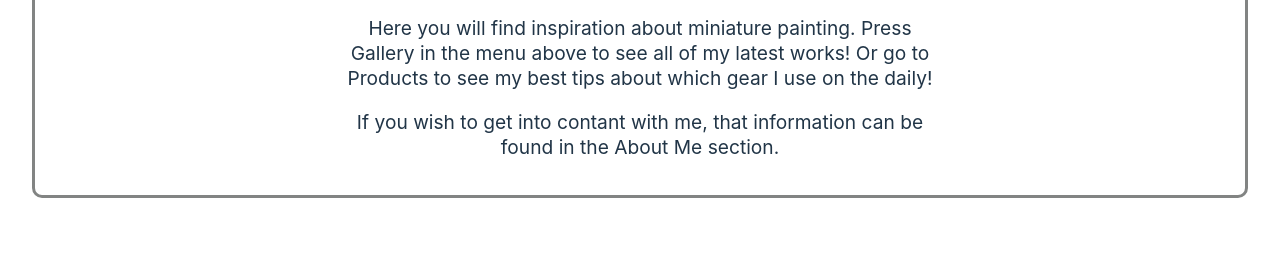
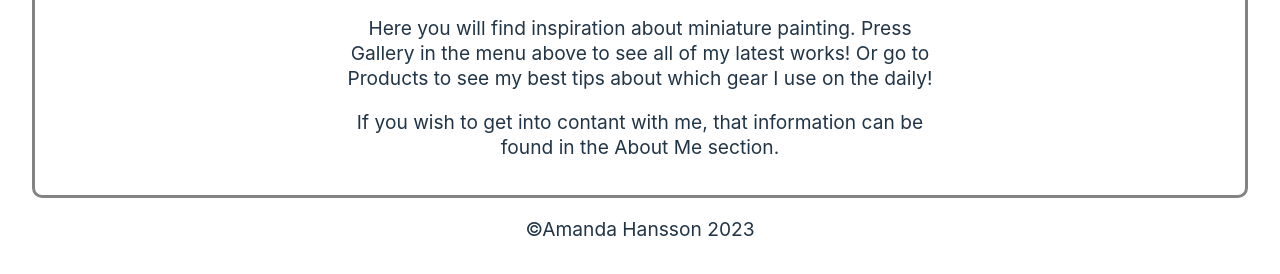
Before and after one commit to LilithSWE/Git_assignment, a website built with Vite: page index.html in a window 1280 px wide. Shown: the part 362-636 px from the top of the page. Built offline with nearby package versions, Linux system fonts and the light colour scheme; a web font is replaced by a local one.

Commit message:
copyright tag in footer

```diff
--- a/index.html
+++ b/index.html
@@ -18,6 +18,9 @@
     <main>
       <!-- Generate content using JavaScript -->
     </main>
+    <footer>
+      <p>&copy;Amanda Hansson 2023</p>
+    </footer>
     <script type="module" src="/main.js"></script>
   </body>
 </html>
```
